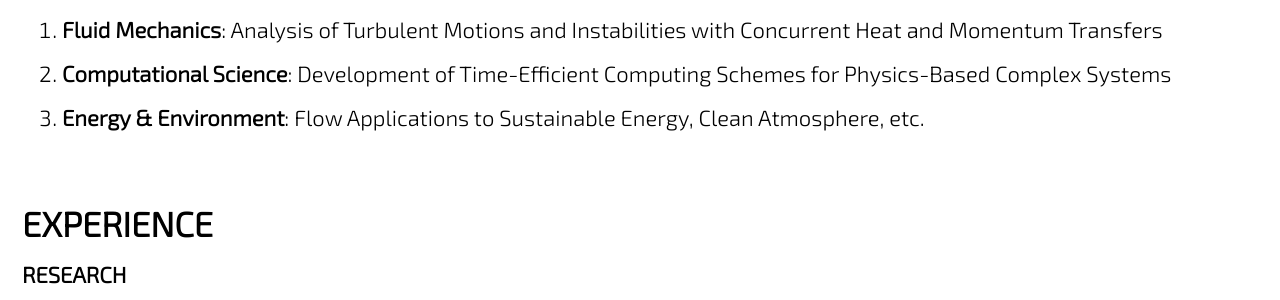
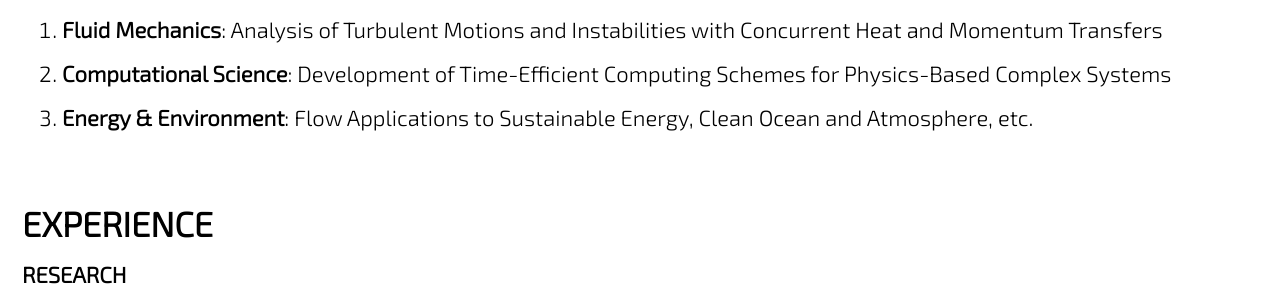
Before and after one commit to jun9303/jun9303.github.io, a Jekyll site: the page built from _pages/about.md, in a window 1280 px wide and 900 px high, scrolled down 1123 px. Shown: the part 156-456 px from the top of the window. Built offline with Jekyll 4.4.1, drawn with Linux system fonts in a browser that asks for light colours; cached includes are drawn as plain includes; nearby versions of some CDN libraries.

Commit message:
Profile updates

```diff
--- a/_pages/about.md
+++ b/_pages/about.md
@@ -54,7 +54,7 @@ feature_row:
 
 1. **Fluid Mechanics**: Analysis of Turbulent Motions and Instabilities with Concurrent Heat and Momentum Transfers
 2. **Computational Science**: Development of Time-Efficient Computing Schemes for Physics-Based Complex Systems
-3. **Energy & Environment**: Flow Applications to Sustainable Energy, Clean Atmosphere, etc.
+3. **Energy & Environment**: Flow Applications to Sustainable Energy, Clean Ocean and Atmosphere, etc.
 
 # EXPERIENCE
 
```
